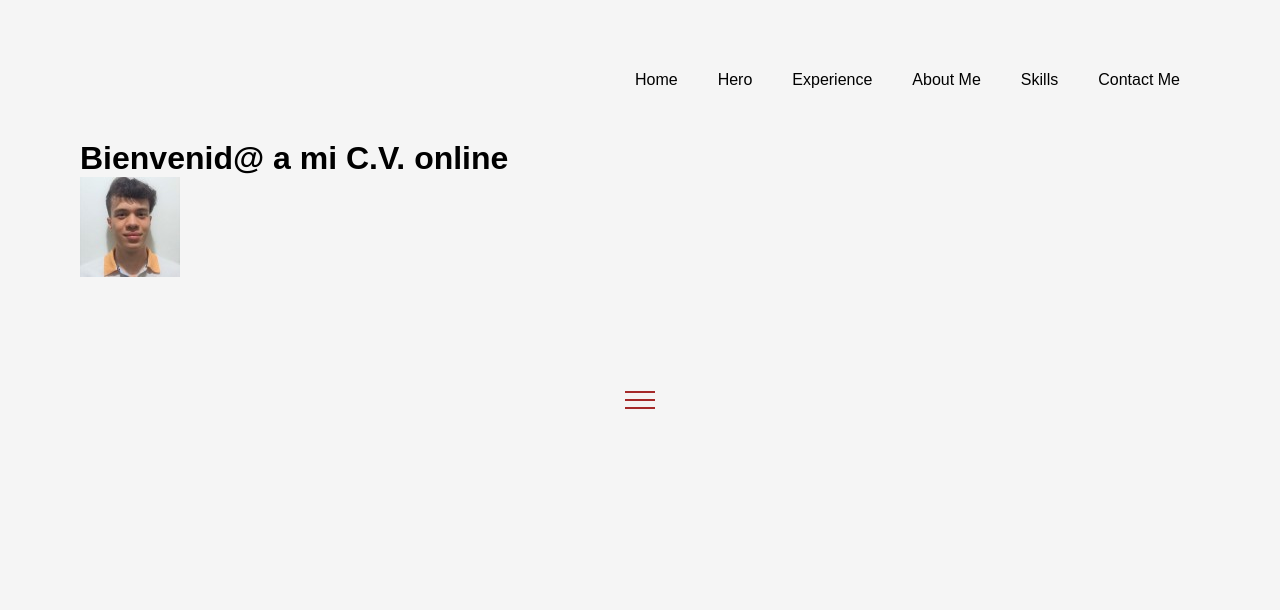
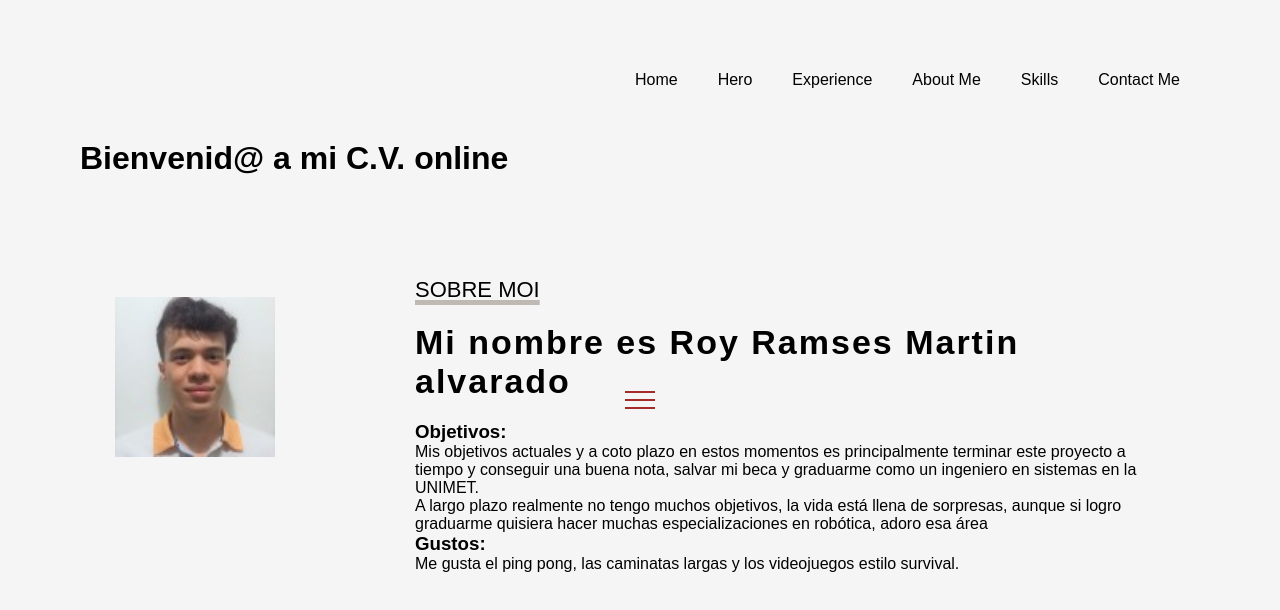
Before and after one commit to Radenixlol/Mini-proyecto-1, a plain HTML site: page index.html in a window 1280 px wide. Drawn offline with Linux system fonts and the light colour scheme.

Commit message:
Progreso sobre moi

```diff
--- a/index.html
+++ b/index.html
@@ -46,6 +46,15 @@
           <div class="minephoto">
             <img src="f1.jpg" alt="Foto de Roy">
           </div>
+          <div class="me">
+            <p class="titulo-about">Sobre Moi</p>
+            <h2>Mi nombre es <span>Roy Ramses Martin alvarado</span></h2>
+            <h3>Objetivos:</h3>
+            <p>Mis objetivos actuales y a coto plazo en estos momentos es principalmente terminar este proyecto a tiempo y conseguir una buena nota, salvar mi beca y graduarme como un ingeniero en sistemas en la UNIMET.</p>
+            <p>A largo plazo realmente no tengo muchos objetivos, la vida está llena de sorpresas, aunque si logro graduarme quisiera hacer muchas especializaciones en robótica, adoro esa área</p>
+            <h3>Gustos:</h3>
+            <p>Me gusta el ping pong, las caminatas largas y los videojuegos estilo survival.</p>
+          </div>
         </div>
         <div class="Skills">
 
--- a/styles.css
+++ b/styles.css
@@ -87,3 +87,48 @@ main{
 
 
  /* Experience */
+
+ /* About Me*/
+
+ .About{
+  margin: auto;
+  max-width: 1200px;
+  padding: 100px 15px;
+  display: flex;
+ }
+
+ .minephoto{
+  max-width: 400px;
+  margin-right: 80px;
+ }
+
+ .minephoto img{
+  padding: 20px;
+  width: 200px;
+  border-radius: 20px;
+  background-color: #F5F5F5;
+ }
+
+ .me{
+  margin: 0 40px;
+ }
+
+ .titulo-about{
+  font-size: 22px;
+  text-transform: uppercase;
+  color: black;
+  text-decoration: underline;
+  text-decoration-color: rgb(190, 186, 179);
+  text-decoration-thickness: 5px;
+ }
+
+ .me h2{
+  font-size: 34px;
+  font-weight: bold;
+  margin: 20px 0;
+  letter-spacing: 2px;
+ }
+
+ .me h2 span{
+
+ }
```
